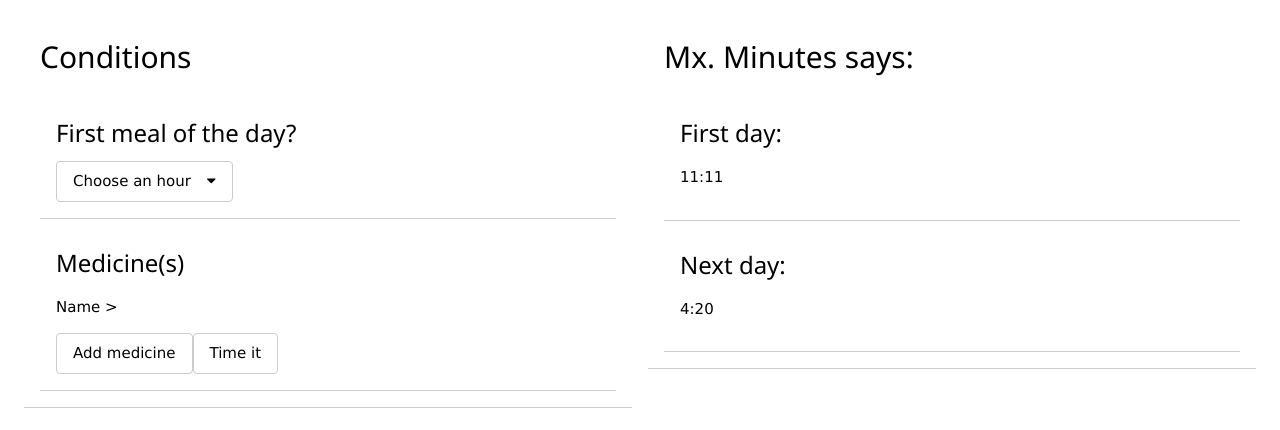
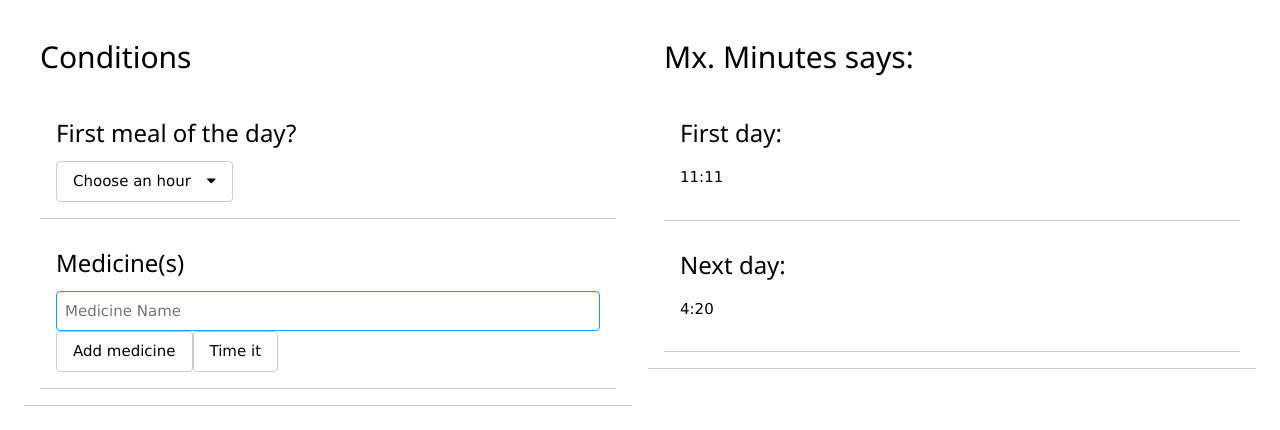
Before and after one commit to daini-rl/mx-minutes, a React (Create React App) app: page / in a window 1280 px wide. Shown: the top 430 px of the page. Built offline with nearby package versions, Linux system fonts and the light colour scheme.

Commit message:
feat: create input component based on w3css example

```diff
--- /dev/null
+++ b/src/components/input/index.tsx
@@ -0,0 +1,11 @@
+export default function Input() {
+    return (
+        <>
+            <input
+                className='w3-input w3-border w3-round w3-border-blue'
+                type='text'
+                placeholder='Medicine Name'
+            />
+        </>
+    );
+}
--- a/src/sections/test/index.tsx
+++ b/src/sections/test/index.tsx
@@ -2,6 +2,7 @@ import { useState } from 'react';
 
 import Card from '../../components/card';
 import Dropdown, { OptionItemI } from '../../components/dropdown';
+import Input from '../../components/input';
 
 const mealHours: Array<OptionItemI> = [
     { value: 6, text: '6:00' },
@@ -14,7 +15,7 @@ export default function Test() {
     const [mealHour, setMealHour] = useState(-1);
 
     /* const handleMealHour = (hour: number) => {
-        setMealHour(hour);
+        setMealHour(hour); // replace by dispatch in future
     }; */
 
     return (
@@ -29,7 +30,7 @@ export default function Test() {
                         />
                     </Card>
                     <Card isSecondary title='Medicine(s)'>
-                        <p>{'Name >'}</p>
+                        <Input />
                         <button className='w3-button w3-white w3-border w3-round'>{'Add medicine'}</button>
                         <button className='w3-button w3-white w3-border w3-round'>{'Time it'}</button>
                     </Card>
```
